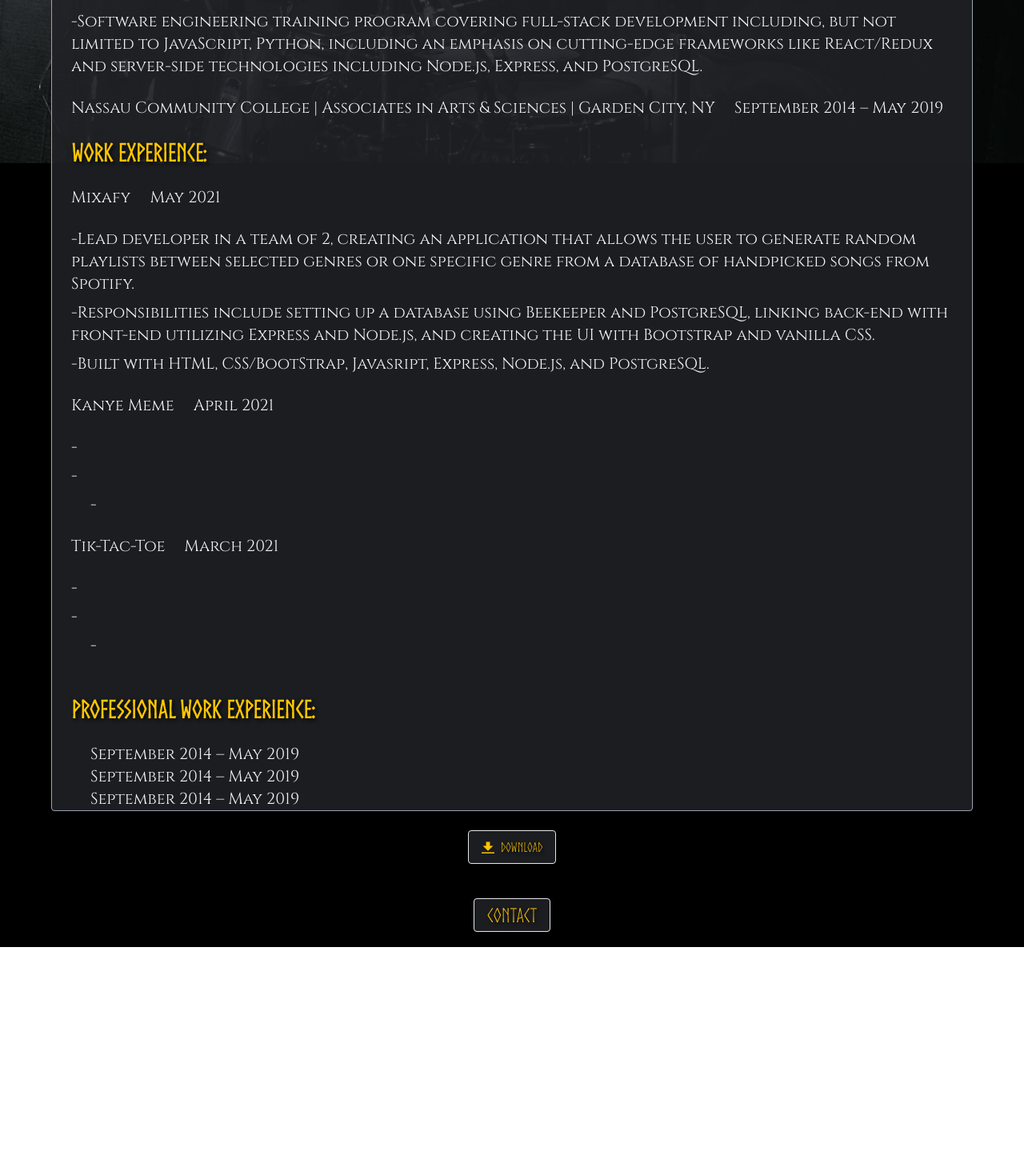
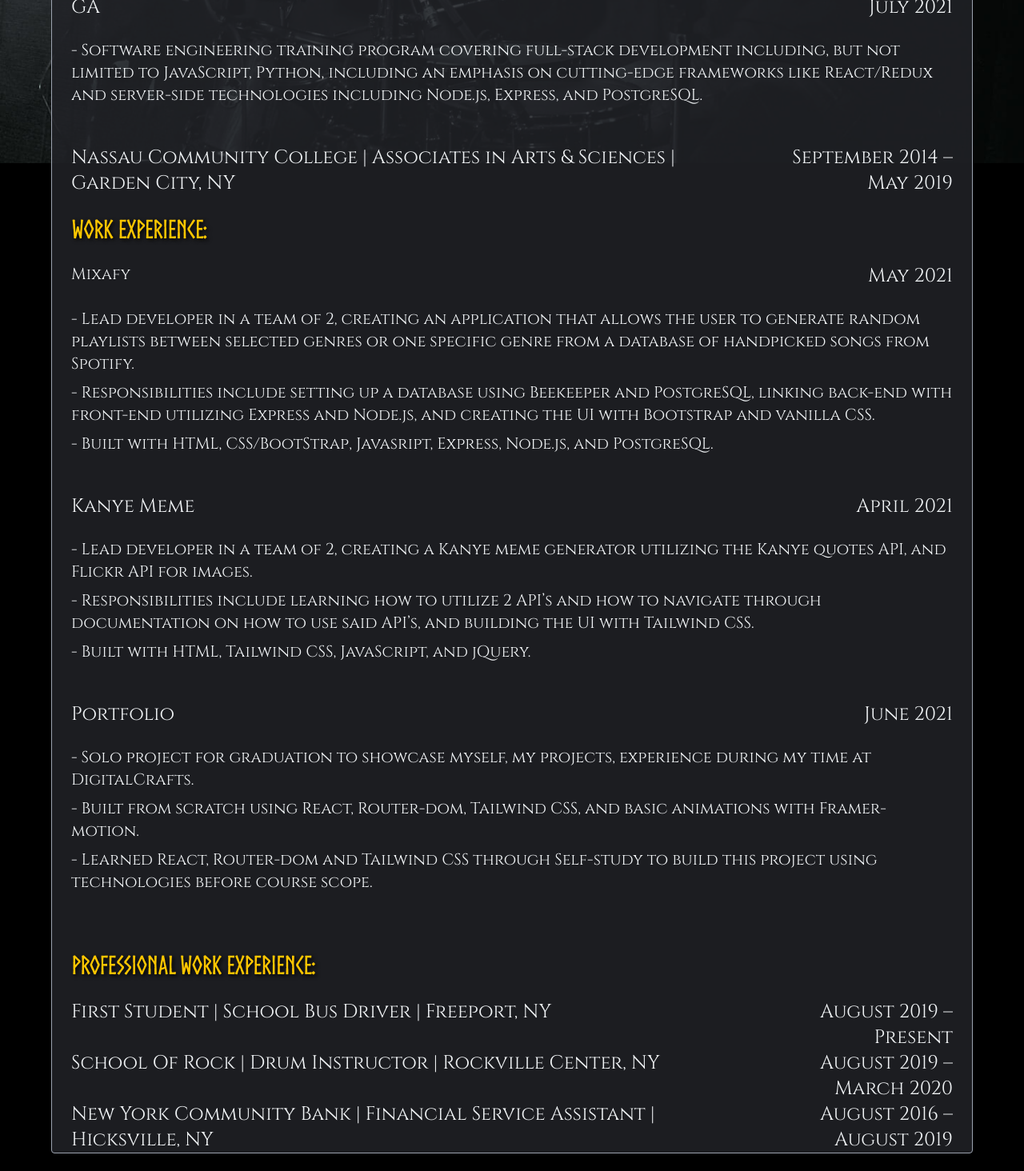
Before and after one commit to CCaressimo/Final-Portfolio-, a React (Create React App) app in the folder final-portfolio/: page /resume in a window 1280 px wide. Shown: the part 660-2124 px from the top of the page at 80% size. Before the commit the page ends 1844 px from the top, so only its background shows below. Built offline with nearby package versions, Linux system fonts and the light colour scheme.

Commit message:
resume layout complete, just need to add job text and added jquery to skills tab

```diff
--- a/final-portfolio/src/components/Dropdown.js
+++ b/final-portfolio/src/components/Dropdown.js
@@ -34,6 +34,13 @@ const Dropdown = ({isOpen, toggle}) => {
             Skills
           </NavLink>
           <NavLink
+              to="/resume"
+              activeClassName="titleText"
+              className="inline-flex items-center py-3 px-3 my-4 rounded navButton text-xl md:text-2xl"
+            >
+              Resume
+          </NavLink>
+          <NavLink
             to="/contact"
             activeClassName="titleText bg-gray-800"
             className="inline-flex items-center py-3 px-3 my-4 rounded nextButton text-xl md:text-2xl"
--- a/final-portfolio/src/components/Resume.js
+++ b/final-portfolio/src/components/Resume.js
@@ -37,7 +37,7 @@ export default function Resume() {
               </h3>
               <ul className="px-6 md:py-6 py-2">
                 <li className="subText text-xs md:text-xl text-left">
-                  -HTML, CSS, JavaScript, Github, Node.js, Express.js, SQL,
+                  - HTML, CSS, JavaScript, Github, Node.js, Express.js, SQL,
                   Sequelize, React/Redux, Bootstrap, and Tailwindcss.
                 </li>
               </ul>
@@ -46,82 +46,140 @@ export default function Resume() {
               <h3 className="headerText p-6 text-md md:text-3xl font-bold text-left ">
                 Education:
               </h3>
-              <p className="subText text-xs md:text-xl text-left px-6">
+              <div className="grid grid-cols-4 gap-4">
+                <p className="subText text-s md:text-2xl text-left px-6 col-span-3 h-4">
                   DigitalCrafts | Certificate in Software Engineering | Atlanta,
                   GA
-                <span className="md:pl-36 pl-24">January 2021 – July 2021</span>
                 </p>
-              <ul className="px-6 md:py-6 py-2">
+                <p className="subText text-s md:text-2xl text-left px-6 text-right">
+                  January 2021 – July 2021
+                </p>
+              </div>
+              <ul className="px-6 md:py-6 py-2 md:pb-12 pb-4">
                 <li className="subText text-xs md:text-xl text-left">
-                  -Software engineering training program covering full-stack
+                  - Software engineering training program covering full-stack
                   development including, but not limited to JavaScript, Python,
                   including an emphasis on cutting-edge frameworks like
                   React/Redux and server-side technologies including Node.js,
                   Express, and PostgreSQL.
                 </li>
               </ul>
-              <p className="subText text-xs md:text-xl text-left px-6">
+              <div className="grid grid-cols-4 gap-4">
+                <p className="subText text-s md:text-2xl text-left px-6 col-span-3 h-4">
                   Nassau Community College | Associates in Arts & Sciences |
                   Garden City, NY
-                <span className="md:pl-6 pl-20">September 2014 – May 2019</span>
                 </p>
+                <p className="subText text-s md:text-2xl text-left px-6 text-right">
+                  September 2014 – May 2019
+                </p>
+              </div>
             </div>
             <div>
               <h3 className="headerText p-6 text-md md:text-3xl font-bold text-left ">
                 Work Experience:
               </h3>
-              <p className="subText text-xs md:text-xl text-left px-6">
+              <div className="grid grid-cols-4 gap-4">
+                <p className="subText text-s md:text-xl text-left px-6 col-span-3 h-4">
                   Mixafy
-                <span className="md:pl-6 pl-20">May 2021</span>
                 </p>
-              <ul className="px-6 md:py-6 py-2">
+                <p className="subText text-s md:text-2xl text-left px-6 text-right">
+                  May 2021
+                </p>
+              </div>
+              <ul className="px-6 md:py-6 py-2 md:pb-12 pb-4">
                 <li className="subText pb-2 text-xs md:text-xl text-left">
-                  -Lead developer in a team of 2, creating an application that
+                  - Lead developer in a team of 2, creating an application that
                   allows the user to generate random playlists between selected
                   genres or one specific genre from a database of handpicked
                   songs from Spotify.
                 </li>
                 <li className="subText pb-2 text-xs md:text-xl text-left">
-                  -Responsibilities include setting up a database using
+                  - Responsibilities include setting up a database using
                   Beekeeper and PostgreSQL, linking back-end with front-end
                   utilizing Express and Node.js, and creating the UI with
                   Bootstrap and vanilla CSS.
                 </li>
                 <li className="subText text-xs md:text-xl text-left">
-                  -Built with HTML, CSS/BootStrap, Javasript, Express, Node.js,
+                  - Built with HTML, CSS/BootStrap, Javasript, Express, Node.js,
                   and PostgreSQL.
                 </li>
               </ul>
-              <p className="subText text-xs md:text-xl text-left px-6">
-                Kanye Meme<span className="md:pl-6 pl-20">April 2021</span>
+              <div className="grid grid-cols-4 gap-4">
+                <p className="subText text-s md:text-2xl text-left px-6 col-span-3 h-4">
+                  Kanye Meme
                 </p>
-              <ul className="px-6 md:py-6 py-2">
-                <li className="subText pb-2 text-xs md:text-xl text-left">-</li>
-                <li className="subText pb-2 text-xs md:text-xl text-left">-</li>
-                <li className="subText text-xs md:text-xl text-left px-6">-</li>
+                <p className="subText text-s md:text-2xl text-left px-6 text-right">
+                  April 2021
+                </p>
+              </div>
+              <ul className="px-6 md:py-6 py-2 md:pb-12 pb-4">
+                <li className="subText pb-2 text-xs md:text-xl text-left">
+                  - Lead developer in a team of 2, creating a Kanye meme
+                  generator utilizing the Kanye quotes API, and Flickr API for
+                  images.
+                </li>
+                <li className="subText pb-2 text-xs md:text-xl text-left">
+                  - Responsibilities include learning how to utilize 2 API’s and
+                  how to navigate through documentation on how to use said
+                  API’s, and building the UI with Tailwind CSS.
+                </li>
+                <li className="subText text-xs md:text-xl text-left">
+                  - Built with HTML, Tailwind CSS, JavaScript, and jQuery.
+                </li>
               </ul>
-              <p className="subText text-xs md:text-xl text-left px-6">
-                Tik-Tac-Toe<span className="md:pl-6 pl-20">March 2021</span>
+              <div className="grid grid-cols-4 gap-4">
+                <p className="subText text-s md:text-2xl text-left px-6 col-span-3 h-4">
+                  Portfolio
                 </p>
-              <ul className="px-6 md:py-6 py-2">
-                <li className="subText pb-2 text-xs md:text-xl text-left">-</li>
-                <li className="subText pb-2 text-xs md:text-xl text-left">-</li>
-                <li className="subText text-xs md:text-xl text-left px-6">-</li>
+                <p className="subText text-s md:text-2xl text-left px-6 text-right">
+                  June 2021
+                </p>
+              </div>
+              <ul className="px-6 md:py-6 py-2 md:pb-12 pb-4">
+                <li className="subText pb-2 text-xs md:text-xl text-left">
+                  - Solo project for graduation to showcase myself, my projects,
+                  experience during my time at DigitalCrafts.
+                </li>
+                <li className="subText pb-2 text-xs md:text-xl text-left">
+                  - Built from scratch using React, Router-dom, Tailwind CSS,
+                  and basic animations with Framer-motion.
+                </li>
+                <li className="subText text-xs md:text-xl text-left">
+                  - Learned React, Router-dom and Tailwind CSS through
+                  Self-study to build this project using technologies before
+                  course scope.
+                </li>
               </ul>
             </div>
             <div>
               <h3 className="headerText p-6 text-md md:text-3xl font-bold text-left ">
                 Professional Work Experience:
               </h3>
-              <p className="subText text-xs md:text-xl text-left px-6">
-                <span className="md:pl-6 pl-20">September 2014 – May 2019</span>
+              <div className="grid grid-cols-4 gap-4">
+                <p className="subText text-s md:text-2xl text-left px-6 col-span-3 h-4">
+                  First Student | School Bus Driver | Freeport, NY
                 </p>
-              <p className="subText text-xs md:text-xl text-left px-6">
-                <span className="md:pl-6 pl-20">September 2014 – May 2019</span>
+                <p className="subText text-s md:text-2xl text-left px-6 text-right">
+                  August 2019 – Present
                 </p>
-              <p className="subText text-xs md:text-xl text-left px-6">
-                <span className="md:pl-6 pl-20">September 2014 – May 2019</span>
+              </div>
+              <div className="grid grid-cols-4 gap-4">
+                <p className="subText text-s md:text-2xl text-left px-6 col-span-3 h-4">
+                  School Of Rock | Drum Instructor | Rockville Center, NY
                 </p>
+                <p className="subText text-s md:text-2xl text-left px-6 text-right">
+                  August 2019 – March 2020
+                </p>
+              </div>
+              <div className="grid grid-cols-4 gap-4">
+                <p className="subText text-s md:text-2xl text-left px-6 col-span-3 h-4">
+                  New York Community Bank | Financial Service Assistant |
+                  Hicksville, NY
+                </p>
+                <p className="subText text-s md:text-2xl text-left px-6 text-right">
+                  August 2016 – August 2019
+                </p>
+              </div>
             </div>
           </div>
 
--- a/final-portfolio/src/components/Skills.js
+++ b/final-portfolio/src/components/Skills.js
@@ -5,6 +5,7 @@ import image from "../images/83316363_2727986553927466_8086501138565693440_n.jpg
 import html from "../images/Daco_4562887.png";
 import git from "../images/git.svg.png";
 import node from "../images/node.png";
+import jQuery from "../images/jquery.png"
 import sql from "../images/pngwing.com.png";
 import postgres from "../images/postgres.png"
 import express from "../images/express-js-png-5.png";
@@ -53,14 +54,18 @@ export default function Skills() {
               </div>
               <div className="w-1/3 md:w-1/6 p-6 inline-block md:m-24">
                 <img src={git} alt="" />
-                <p className="text-center text-l md:text-2xl subText">
-                  Github
-                </p>
+                <p className="text-center text-l md:text-2xl subText">Github</p>
               </div>
               <div className="w-1/3 md:w-1/6 p-6 inline-block md:m-24">
                 <img src={node} alt="" />
                 <p className="text-center text-l md:text-2xl subText">
                   Node.js
+                </p>
+              </div>
+              <div className="w-1/3 md:w-1/6 p-6 inline-block md:m-24">
+                <img src={jQuery} alt="" />
+                <p className="text-center text-l md:text-2xl subText">
+                  jQuery
                 </p>
               </div>
               <div className="w-1/3 md:w-1/6 p-6 inline-block md:m-24">
@@ -71,9 +76,7 @@ export default function Skills() {
               </div>
               <div className="w-1/3 md:w-1/6 p-6 inline-block md:m-24">
                 <img src={sql} alt="" />
-                <p className="text-center text-l md:text-2xl subText">
-                  SQL
-                </p>
+                <p className="text-center text-l md:text-2xl subText">SQL</p>
               </div>
               <div className="w-1/3 md:w-1/6 p-6 inline-block md:m-24">
                 <img src={sequelize} alt="" />
@@ -89,15 +92,11 @@ export default function Skills() {
               </div>
               <div className="w-1/3 md:w-1/6 p-6 inline-block md:m-24">
                 <img src={react} alt="" />
-                <p className="text-center text-l md:text-2xl subText">
-                  React
-                </p>
+                <p className="text-center text-l md:text-2xl subText">React</p>
               </div>
               <div className="w-1/3 md:w-1/6 p-6 inline-block md:m-24">
                 <img src={redux} alt="" />
-                <p className="text-center text-l md:text-2xl subText">
-                  Redux
-                </p>
+                <p className="text-center text-l md:text-2xl subText">Redux</p>
               </div>
               <div className="w-1/3 md:w-1/6 p-6 inline-block md:m-24">
                 <img src={bootstrap} alt="" />
```
Also changed, not shown: final-portfolio/src/images/jquery.png (added). Lines whose indentation alone changed are shown as unchanged.
